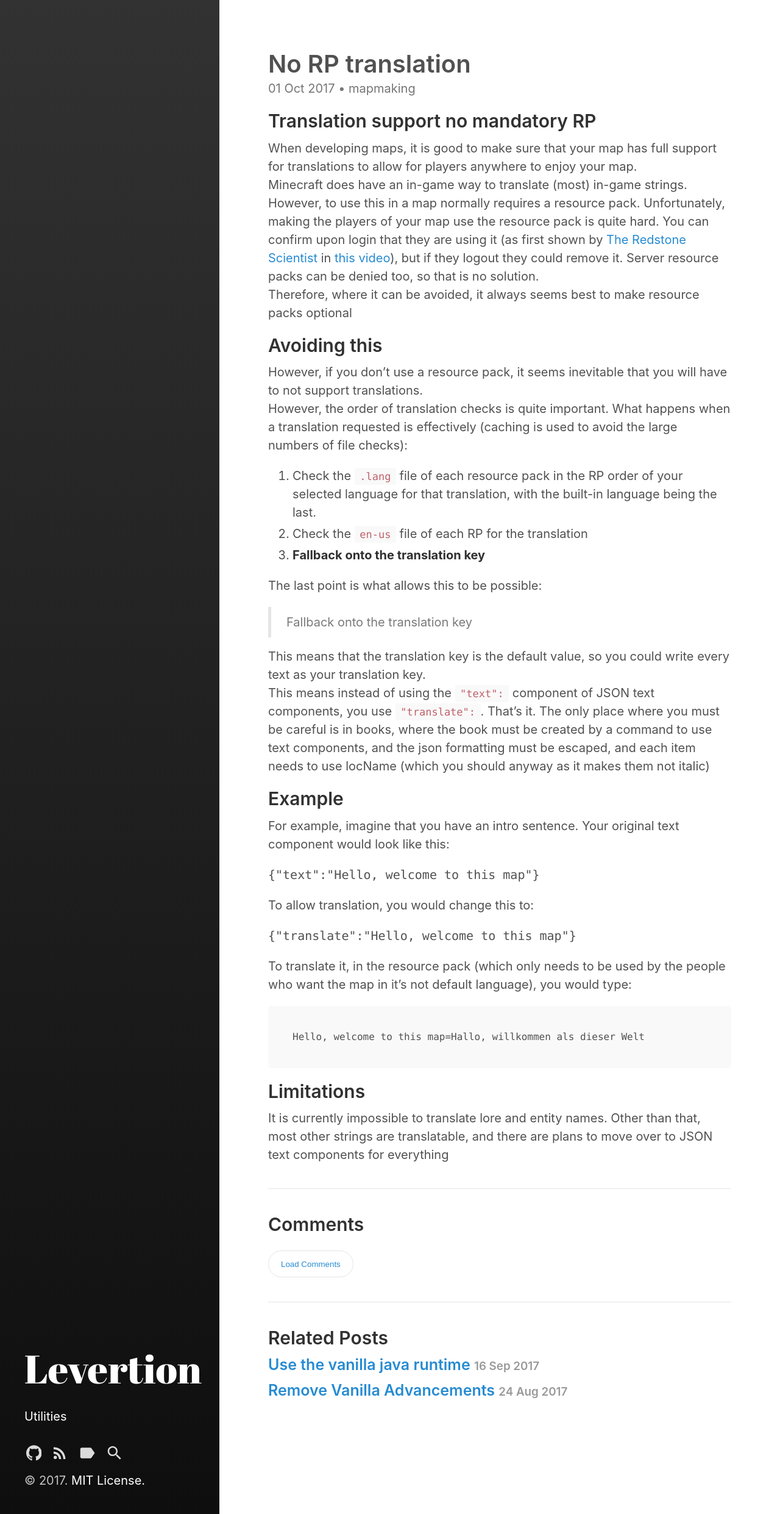
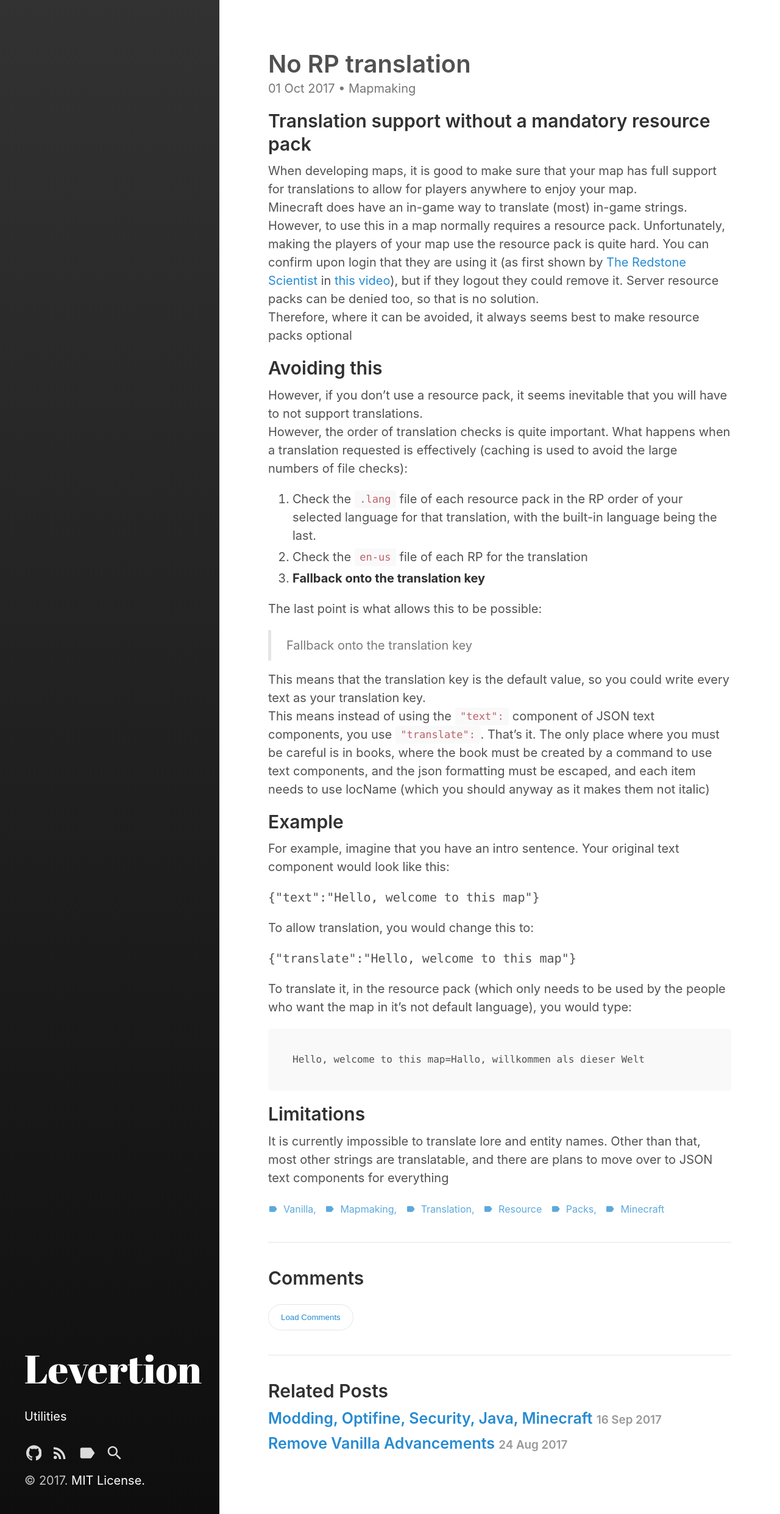
Before and after one commit to Levertion/levertion.github.io, a Jekyll site: the page built from _posts/2017-10-1-support_translation.md, in a window 1280 px wide. Shown: the whole page at 61% size. Built offline with Jekyll 4.4.1, drawn with Linux system fonts in a browser that asks for light colours; our own code applies the rules of GitHub Pages for plain Markdown files.

Commit message:
Add in tags and capitalisation

```diff
--- a/_posts/2017-10-1-support_translation.md
+++ b/_posts/2017-10-1-support_translation.md
@@ -1,10 +1,10 @@
 ---
 title: No RP translation
-categories: mapmaking
-is_example: "true"
+categories: Mapmaking
 description: "How to support translations, without requiring a resource pack (mostly)"
+tags: Vanilla, Mapmaking, Translation, Resource Packs, Minecraft
 ---
-## Translation support no mandatory RP
+## Translation support without a mandatory resource pack
 
 When developing maps, it is good to make sure that your map has full support for translations to allow for players anywhere to enjoy your map.
 Minecraft does have an in-game way to translate (most) in-game strings. However, to use this in a map normally requires a resource pack. Unfortunately, making the players of your map use the resource pack is quite hard. You can confirm upon login that they are using it (as first shown by [The Redstone Scientist](https://www.youtube.com/channel/UCf9NPB_CV1tXoh6mdryvHzg) in [this video](https://www.youtube.com/watch?v=72WkM1fKGPA)), but if they logout they could remove it. Server resource packs can be denied too, so that is no solution.
--- a/_posts/2017-9-16-builtin_java.md
+++ b/_posts/2017-9-16-builtin_java.md
@@ -1,8 +1,8 @@
 ---
 title: Use the vanilla java runtime
-categories: modding
-is_example: "true"
+categories: Modding
 description: "How to use the built-in java runtime to install optifine and forge"
+title: Modding, Optifine, Security, Java, Minecraft
 ---
 ## Why
 
```
Also changed, not shown: _posts/2017-8-24-remove_advancements.md (+2 -3 lines), category/utilities.md (+1 -1 lines).
